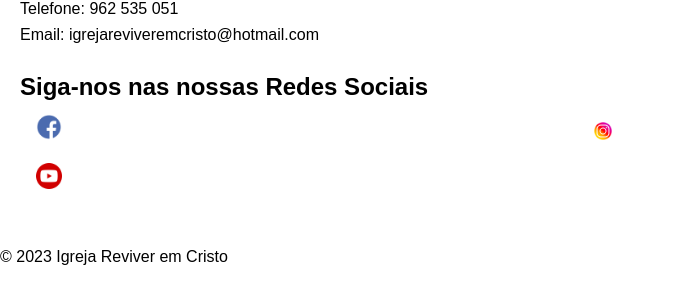
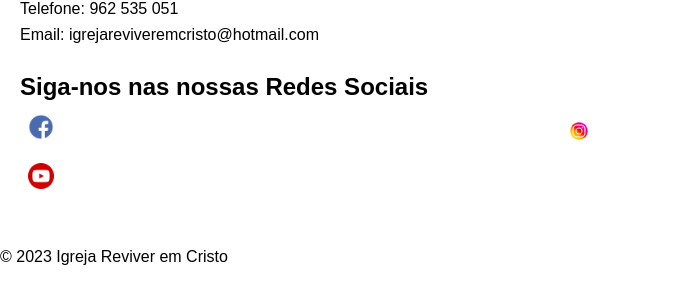
Before and after one commit to GessyaneAraujo/Reviver, a Flask app: page / in a window 1280 px wide. Shown: the part 439-743 px from the top of the page, without its empty margins (0-675 px from the left). Run offline with Flask 2, Linux system fonts and the light colour scheme.

Commit message:
Update styles.css

```diff
--- a/static/styles.css
+++ b/static/styles.css
@@ -47,9 +47,9 @@ section {
 .redes a {
   display: inline-block;
   margin-right: 10px;
-  padding: 8px 16px;
+  padding: 8px 8px;
   text-decoration: none;
-  border-radius: 5px;
+  border-radius: 2px;
 }
 
 .redes a:hover {
```
